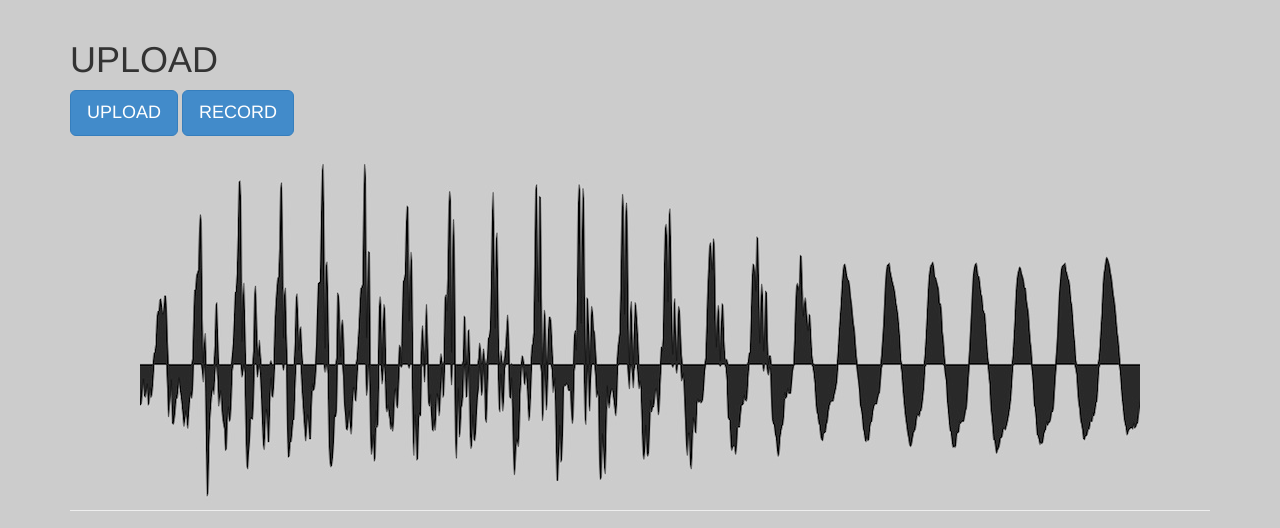
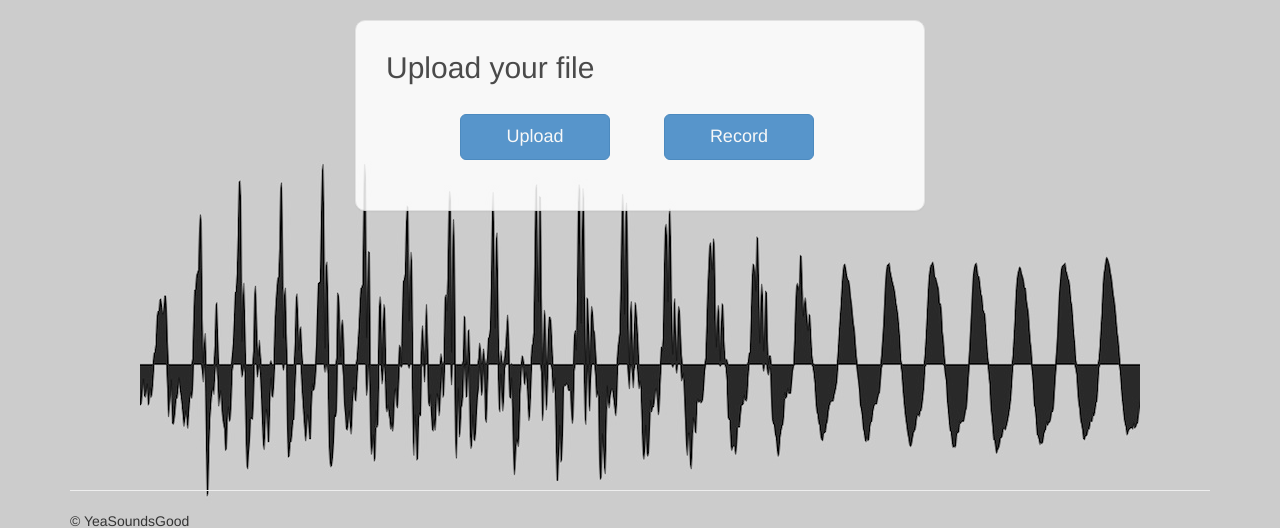
Before and after one commit to Hethre/YeaSoundsGood, a Flask app: page /upload in a window 1280 px wide. Shown: the part 51-579 px from the top of the page. Run offline with Flask 2, Linux system fonts and the light colour scheme; some libraries are stand-ins or nearby versions.

Commit message:
Prettify upload

```diff
--- a/static/css/styles.css
+++ b/static/css/styles.css
@@ -4,18 +4,43 @@
 }
 
 #dropArea {
-  height: 100px;
-  width: 100px;
-  border: 1px solid #888;
+  height: 200px;
+  width: 100%;
+  border: 1px solid #e5e5e5;
+	-webkit-border-radius: 10px;
+	-moz-border-radius: 10px;
+	border-radius: 10px;
+	-webkit-box-shadow: 0 1px 2px rgba(0,0,0,.05);
+	-moz-box-shadow: 0 1px 2px rgba(0,0,0,.05);
+	box-shadow: 0 1px 2px rgba(0,0,0,.05);
+  background-color: #ccc;
+  text-align: center;
+  padding: 30px 0;
+}
+
+#canvas {
+  width: 100%;
+  height: 200px;
 }
 
 .content {
 	min-height: 450px;;
 }
 
+#button-container {
+  width: 360px;
+}
+
+#upload, #record, #next-button {
+  width: 150px;
+  margin-top: 20px;
+  margin-bottom: 20px;
+}
+
 /* LOGIN / CREATE ACCOUNT FORM */
 
-.form-signin {
+.form-signin,
+#upload-form {
 	width: 50%;
 	margin: auto;
 	padding: 10px 30px;
--- a/templates/upload.html
+++ b/templates/upload.html
@@ -1,17 +1,25 @@
 {% extends "base.html" %}
 {% block title %} - Upload{% endblock %}
 {% block content %}
-  <h1>UPLOAD</h1>
+  <div id="upload-form">
+    <h2>Upload your file</h2>
 
-  <div id="dropArea" style="display: none">drag and drop file to upload</div>
+    <div id="dropArea" style="display: none">
+      <h3>drag and drop your file here to preview</h3>
+    </div>
 
-  <button id="upload" type="button" class="btn btn-primary btn-lg">UPLOAD</button>
+    <div id="button-container" class="center-block">
+      <button id="upload" type="button" class="btn btn-primary btn-lg" style="margin-right: 50px;">Upload</button>
 
-  <button id="record" type="button" class="btn btn-primary btn-lg">RECORD</button>
+      <button id="record" type="button" class="btn btn-primary btn-lg">Record</button>
+    </div>
 
-  <br/><canvas id="canvas"></canvas>
+    <br/><div id="canvas-container" class="hide"><canvas id="canvas"></canvas></div>
 
-  <a id="next" href="" class="hide">NEXT</a>
+    <a id="next" href="" class="hide"><button id="next-button" type="button" class="btn btn-success btn-lg center-block">NEXT</button></a>
+  </div>
+
+
 {% endblock content %}
 
 
@@ -121,7 +129,8 @@
     function dropEvent(evt) {
         evt.stopPropagation();
         evt.preventDefault();
-        console.log(evt)
+        dropArea.css("background-color", "#f0ad4e");
+        $("#canvas-container").removeClass("hide");
 
         var droppedFiles = evt.originalEvent.dataTransfer.files;
         var formData = new FormData();
@@ -149,6 +158,7 @@
     function dragOver(evt) {
         evt.stopPropagation();
         evt.preventDefault();
+        dropArea.css("background-color", "#5bc0de");
         return false;
     }
 
```
